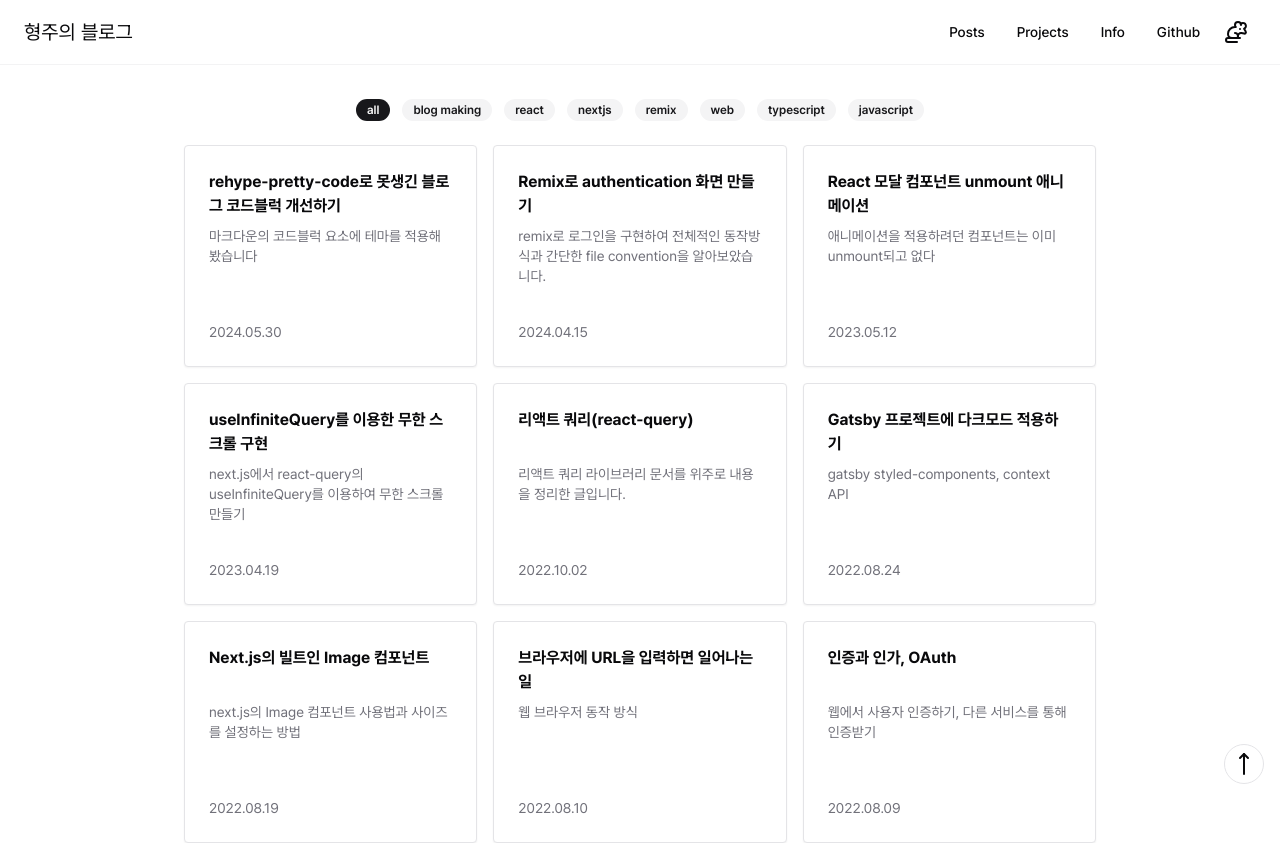
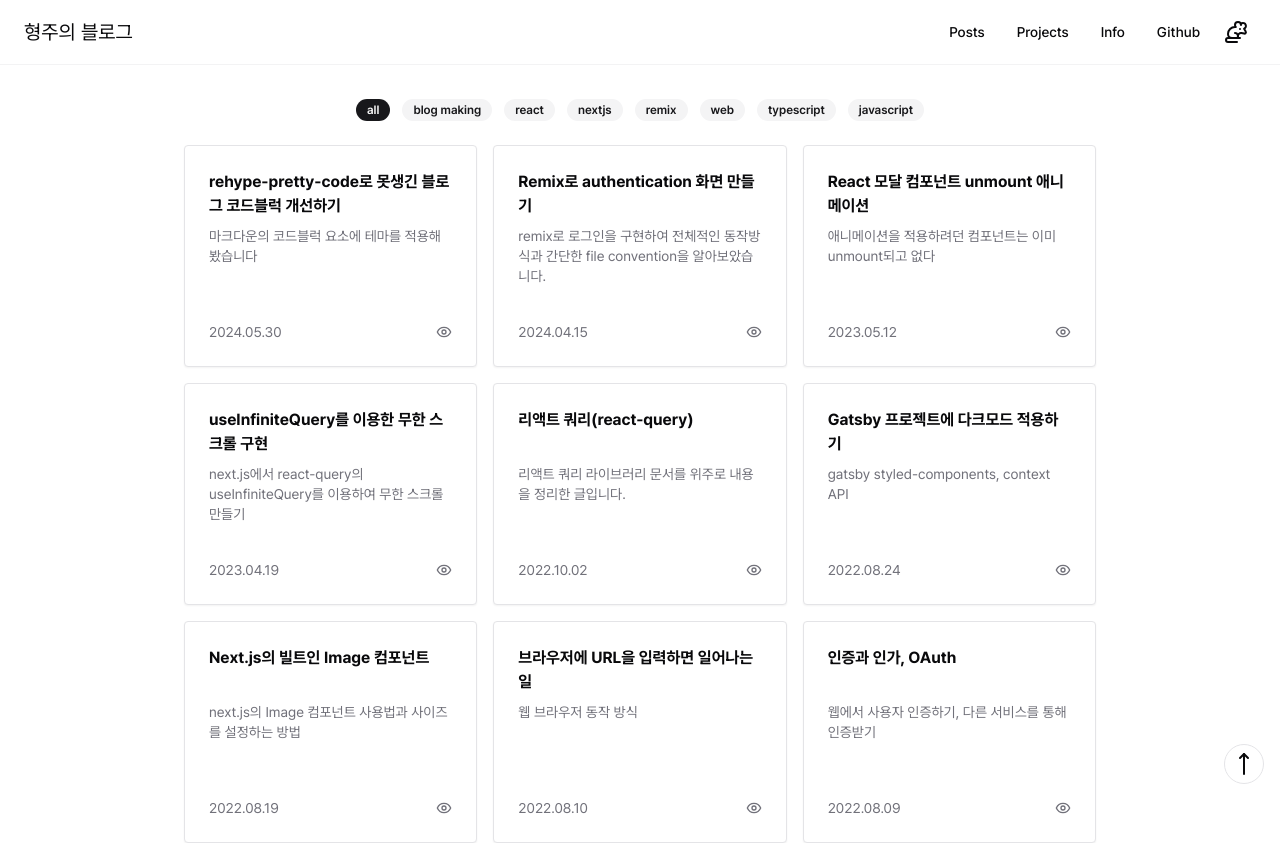
Before and after one commit to nokiahub/nokiahub.name, a Next.js app: page /posts in a window 1280 px wide. Shown: the top 843 px of the page. Built offline with nearby package versions, Linux system fonts and the light colour scheme; no server answers; the database is empty.

Commit message:
added views increment

```diff
--- /dev/null
+++ b/app/api/views/[slug]/route.ts
@@ -0,0 +1,20 @@
+import { NextRequest } from "next/server";
+import prisma from "@/lib/prisma.server";
+import { z } from "zod";
+
+const schema = z.object({
+  params: z.object({
+    slug: z.string(),
+  }),
+});
+
+export async function POST(req: NextRequest, context: z.infer<typeof schema>) {
+  const { slug } = context.params;
+
+  await prisma.post.update({
+    where: { slug },
+    data: { views: { increment: 1 } },
+  });
+
+  return new Response("", { status: 200 });
+}
--- a/app/posts/[slug]/(overview)/page.tsx
+++ b/app/posts/[slug]/(overview)/page.tsx
@@ -1,10 +1,8 @@
 import { getAllPostIds, getPostData } from "@/lib/post";
 import { Metadata } from "next";
-import MdxComponents from "@/components/mdx/mdx-components";
-
-import { allPosts } from "contentlayer/generated";
 
 import { URLSearchParams } from "url";
+import { Post } from "@/app/posts/[slug]/components/Post";
 
 type Props = {
   params: { slug: string };
@@ -22,34 +20,8 @@ export async function generateMetadata({ params }: Props): Promise<Metadata> {
 }
 
 export default async function PostItem({ params }: Props) {
-  return (
-    <>
-      <PostSummary name={params.slug} />
-      <PostContent name={params.slug} />
-    </>
-  );
+  return <Post name={params.slug} />;
 }
-
-const PostSummary = async ({ name }: { name: string }) => {
-  const rawPost = await getPostData(name);
-
-  return (
-    <>
-      <h1 className={"text-2xl font-bold"}>{rawPost?.title}</h1>
-      <span className={"text-sm text-zinc-600"}>{rawPost?.date}</span>
-    </>
-  );
-};
-
-const PostContent = ({ name }: { name: string }) => {
-  const postForMdx = allPosts.find((post) => post._id.includes(name));
-
-  return (
-    <article className={"prose mt-6 dark:prose-invert"}>
-      {postForMdx && <MdxComponents post={postForMdx} />}
-    </article>
-  );
-};
 
 export async function generateStaticParams() {
   return getAllPostIds();
--- /dev/null
+++ b/app/posts/[slug]/components/Post.tsx
@@ -0,0 +1,38 @@
+import { getPostData } from "@/lib/post";
+import { allPosts } from "contentlayer/generated";
+import MdxComponents from "@/components/mdx/mdx-components";
+import Views from "@/app/posts/[slug]/components/Views";
+
+type Props = {
+  name: string;
+};
+export function Post({ name }: Props) {
+  return (
+    <>
+      <Views name={name} />
+      <PostSummary name={name} />
+      <PostContent name={name} />
+    </>
+  );
+}
+
+const PostSummary = async ({ name }: { name: string }) => {
+  const rawPost = await getPostData(name);
+
+  return (
+    <>
+      <h1 className={"text-2xl font-bold"}>{rawPost?.title}</h1>
+      <span className={"text-sm text-zinc-600"}>{rawPost?.date}</span>
+    </>
+  );
+};
+
+const PostContent = ({ name }: { name: string }) => {
+  const postForMdx = allPosts.find((post) => post._id.includes(name));
+
+  return (
+    <article className={"prose mt-6 dark:prose-invert"}>
+      {postForMdx && <MdxComponents post={postForMdx} />}
+    </article>
+  );
+};
--- /dev/null
+++ b/app/posts/[slug]/components/Views.tsx
@@ -0,0 +1,9 @@
+"use client";
+
+import useViews from "@/app/posts/hooks/useViews";
+
+export default function Views({ name }: { name: string }) {
+  const views = useViews(name);
+
+  return <span>{views}</span>;
+}
--- /dev/null
+++ b/app/posts/hooks/useViews.ts
@@ -0,0 +1,17 @@
+"use client";
+
+import { useEffect } from "react";
+
+export default function useViews(name: string) {
+  useEffect(() => {
+    // increment views
+    fetch(`/api/views/${name}`, { method: "POST" }).then((res) => {
+      console.log("use views", res);
+      if (!res.ok) {
+        console.error("Failed to increment views");
+      }
+    });
+  }, [name]);
+
+  return null;
+}
--- a/app/posts/page.tsx
+++ b/app/posts/page.tsx
@@ -4,14 +4,17 @@ import { cn } from "@/lib/utils";
 import prisma from "@/lib/prisma.server";
 
 const getViews = async () => {
-  const posts = await prisma.post.findMany({
-    select: {
-      slug: true,
-      views: true,
-    },
-  });
-
-  console.log("prisma get views");
+  let posts;
+  try {
+    posts = await prisma.post.findMany({
+      select: {
+        slug: true,
+        views: true,
+      },
+    });
+  } catch (error) {
+    console.error(error);
+  }
 
   // return like this:
   // { "slug": 0, "slug2": 0, "slug3": 0 ... }
@@ -25,12 +28,11 @@ const getViews = async () => {
 
 const PostsPage = async () => {
   const views = await getViews();
-  console.log(views);
 
   return (
     <div className={cn("flex flex-col gap-6")}>
       <Tags />
-      <Posts />
+      <Posts views={views} />
     </div>
   );
 };
--- a/components/posts.tsx
+++ b/components/posts.tsx
@@ -8,26 +8,29 @@ import {
   CardFooter,
   CardHeader,
 } from "@/components/ui/card";
+import { Eye } from "lucide-react";
+import { cn } from "@/lib/utils";
 
 type Props = {
   filterBy?: string;
+  views: Record<string, number>;
 };
 
-export const Posts: NextPage<Props> = ({ filterBy }) => {
+export const Posts: NextPage<Props> = ({ filterBy, views }) => {
   const posts = getPostsData(filterBy);
 
   return (
     <ol className={"grid grid-cols-1 gap-4 md:grid-cols-2 lg:grid-cols-3"}>
       {posts.map((post) => (
         <li className={"list-none"} key={post.id}>
-          <PostCard post={post} />
+          <PostCard post={post} views={views[post.id]} />
         </li>
       ))}
     </ol>
   );
 };
 
-const PostCard = ({ post }: { post: Post }) => {
+const PostCard = ({ post, views }: { post: Post; views: number }) => {
   const { id, title, description, date } = post;
 
   return (
@@ -40,7 +43,13 @@ const PostCard = ({ post }: { post: Post }) => {
           <CardDescription>{description}</CardDescription>
         </CardContent>
         <CardFooter>
-          <CardDescription>{date.split("-").join(".")}</CardDescription>
+          <CardDescription className={cn("flex w-full justify-between")}>
+            <div>{date.split("-").join(".")}</div>
+            <div className={cn("flex items-center gap-1")}>
+              <Eye size={16} />
+              {views}
+            </div>
+          </CardDescription>
         </CardFooter>
       </Card>
     </Link>
--- a/package.json
+++ b/package.json
@@ -37,7 +37,8 @@
     "tailwind-merge": "^2.3.0",
     "tailwindcss-animate": "^1.0.7",
     "unist-util-visit": "^5.0.0",
-    "vaul": "^0.9.1"
+    "vaul": "^0.9.1",
+    "zod": "^3.23.8"
   },
   "devDependencies": {
     "@tailwindcss/typography": "^0.5.13",
```
Also changed, not shown: 2 other files (tests, documents, lock files or other folders).
